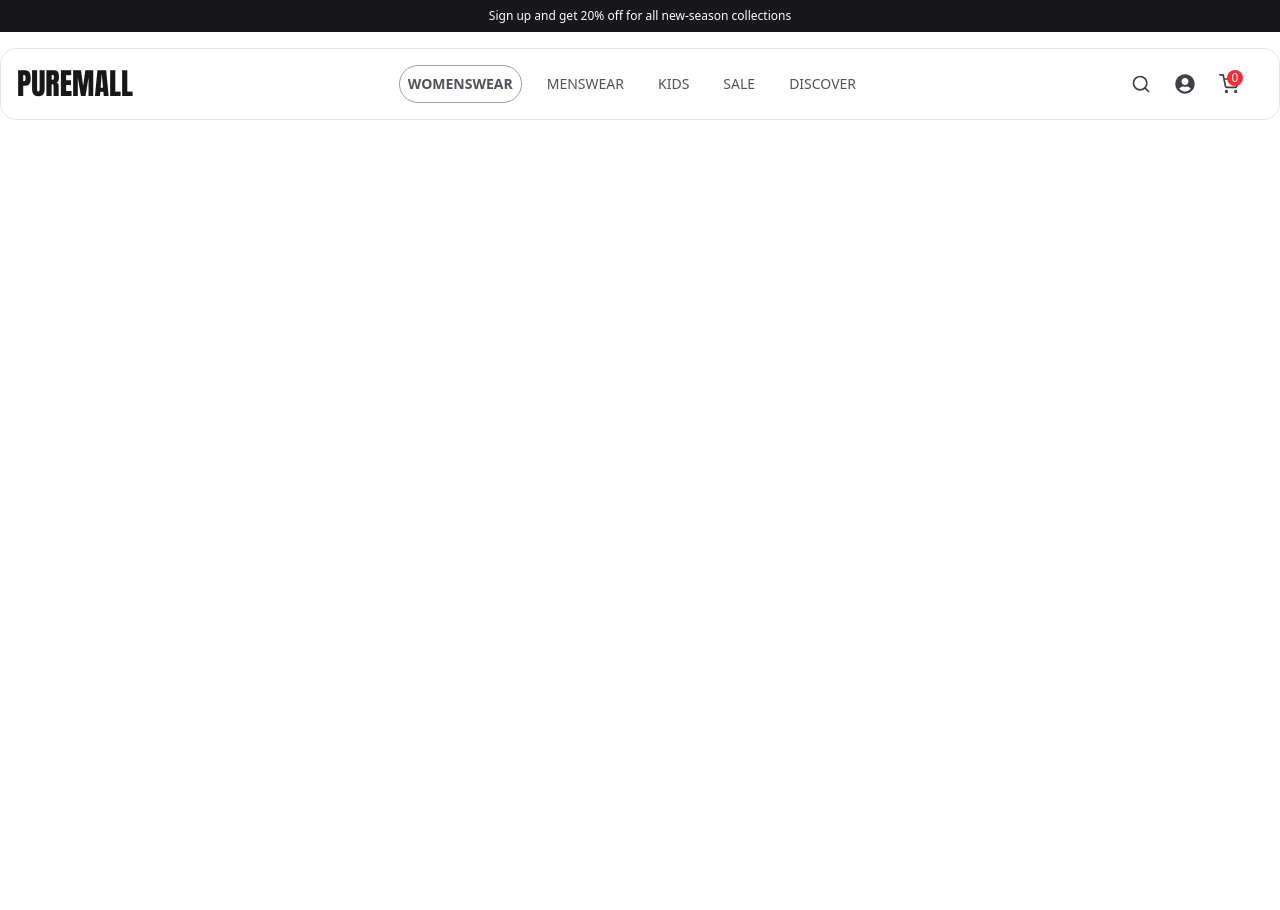
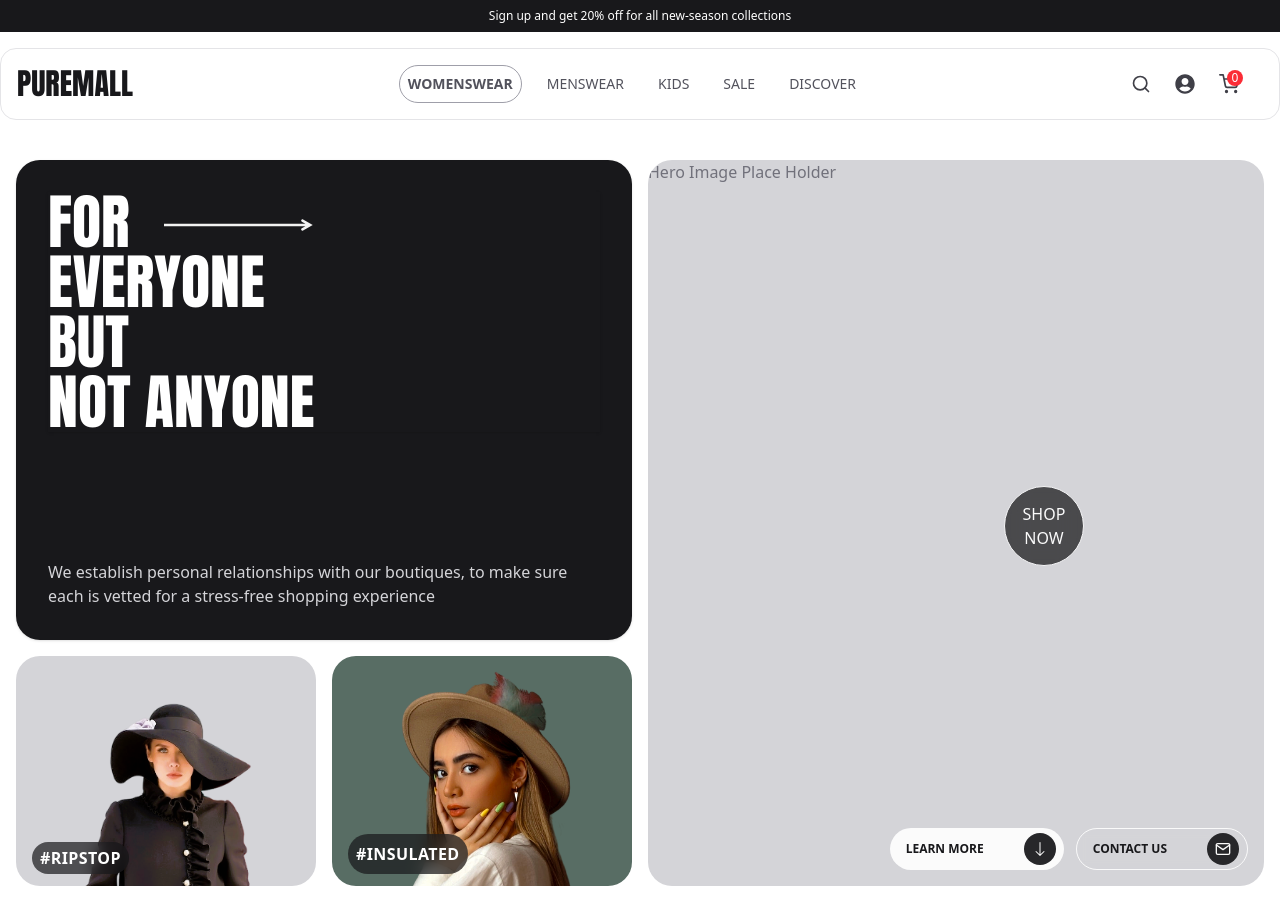
Before and after one commit to Nabil593/Modern-E-Commerce, a React (Vite) app: page / in a window 1280 px wide. Before the commit the page ends 800 px from the top, so only its background shows below. Built offline with nearby package versions, Linux system fonts and the light colour scheme.

Commit message:
update03

```diff
--- a/src/App.jsx
+++ b/src/App.jsx
@@ -1,10 +1,12 @@
 import React from 'react'
 import Header from './components/Header';
+import Hero from './components/Hero';
 
 const App = () => {
   return (
     <div className='min-h-screen bg-white antialiased'>
       <Header />
+      <Hero />
     </div>
   )
 }
--- /dev/null
+++ b/src/components/Hero.jsx
@@ -0,0 +1,156 @@
+import React, { useEffect, useRef } from 'react'
+import svg from '../assets/svg/arrow.svg'
+import { BsArrowDown } from 'react-icons/bs';
+import { FiMail } from 'react-icons/fi';
+
+
+
+const Hero = () => {
+
+    const shopButtonRef = useRef();
+    const containerRef = useRef();
+
+
+  useEffect(() => {
+    const btn = shopButtonRef.current;
+    const container = containerRef.current;
+    if (!btn || !container) return;
+
+    let rafId = null;
+    let targetX = 0;
+    let targetY = 0;
+
+    let currentX = 0;
+    let currentY = 0;
+
+    const maxOffset = 180;
+    const ease = 0.1; // smaller = smoother/slower
+
+    const animate = () => {
+      // Lerp for smooth motion
+      currentX += (targetX - currentX) * ease;
+      currentY += (targetY - currentY) * ease;
+
+      btn.style.transform = `translate(${currentX}px, ${currentY}px)`;
+
+      rafId = requestAnimationFrame(animate);
+    };
+
+    const onMouseMove = (e) => {
+      const rect = container.getBoundingClientRect();
+
+      const relX = e.clientX - (rect.left + rect.width / 2);
+      const relY = e.clientY - (rect.top + rect.height / 2);
+
+      const nx = relX / (rect.width / 2);
+      const ny = relY / (rect.height / 2);
+
+      targetX = Math.max(-1, Math.min(1, nx)) * maxOffset;
+      targetY = Math.max(-1, Math.min(1, ny)) * maxOffset;
+
+      if (!rafId) rafId = requestAnimationFrame(animate);
+    };
+
+    container.addEventListener("mousemove", onMouseMove);
+
+    return () => {
+      container.removeEventListener("mousemove", onMouseMove);
+      if (rafId) cancelAnimationFrame(rafId);
+    };
+  }, []);
+
+
+
+
+
+  return (
+    <section className='bg-white py-6'>
+        <div className='max-w-7xl mx-auto px-4 grid grid-cols-1 lg:grid-cols-2 gap-4'>
+
+        {/* LEFT COLS */}
+        <div className='flex flex-col space-y-4'>
+
+            <div className='bg-zinc-900 h-[480px] flex flex-col justify-between p-8 rounded-3xl shadow-sm'>
+                <h2 className='text-6xl uppercase anton text-white shadow-sm'>
+                    FOR <img src={svg} alt="arrow" className='inline-block w-40 ml-5'/>
+                    <br/>
+                    EVERYONE
+                    <br/>
+                    BUT
+                    <br/>
+                    NOT ANYONE
+                </h2>
+                <p className='text-zinc-300'>
+                    We establish personal relationships with our boutiques, to make
+                    sure each is vetted for a stress-free shopping experience
+                </p>
+            </div>
+
+
+            <div className='grid grid-cols-2 gap-4'>
+                {/* 1 */}
+                <div className='relative h-[230px] bg-zinc-300 rounded-3xl p-3 overflow-clip'>
+                    <div className='absolute inset-0 bg-[url(/images/port-1.png)] bg-cover bg-top'>
+                    <span className='absolute bottom-3 left-4 bg-zinc-900/70 backdrop-blur-sm text-white font-semibold tracking-wide z-20 px-2 py-1 rounded-full'>
+                        #RIPSTOP
+                    </span>
+                    </div>
+                </div>
+                {/* 2 */}
+
+                <div className='relative h-[230px] bg-[#586D64] rounded-3xl  p-3 overflow-clip'>
+                    <div className='absolute inset-0 bg-[url(/images/port-2.png)] bg-cover bg-top'>
+                    <span className='absolute bottom-3 left-4 bg-zinc-900/70 backdrop-blur-sm text-white font-semibold tracking-wide  z-20 px-2 py-2 rounded-full'>
+                        #INSULATED
+                    </span>
+                    </div>
+                </div>
+            </div>
+        </div>
+
+
+        {/* RIGHT COLS */}
+        <div ref={containerRef} className='relative hidden lg:flex lg:items-center lg:justify-center bg-zinc-300 rounded-3xl overflow-hidden'>
+
+            <div className='w-full h-full flex- items-center justify-center text-zinc-500'>
+                Hero Image Place Holder
+            </div>
+
+            <div ref={shopButtonRef} className='absolute bottom-80 right-45 size-20 flex items-center justify-center text-center bg-zinc-800/80 backdrop-blur-md text-zinc-50 uppercase rounded-full border border-zinc-100'>
+            SHOP NOW
+            </div>
+
+            {/* BUTTON OVERLAYING IMAGE */}
+            <div className='absolute bottom-4 right-4 flex space-x-3'>
+
+                {/* 1 */}
+                <button className='group bg-white/90 backdrop-blur-xs cursor-pointer flex items-center justify-center gap-10 text-zinc-900 text-xs uppercase pl-4 pr-2 py-1 rounded-full hover:bg-zinc-900 hover:text-zinc-50 transition-all duration-200 ease-in font-semibold '>
+                Learn More
+                <span className='size-8 bg-zinc-800 group-hover:bg-zinc-100 rounded-full flex items-center justify-center'>
+                    <BsArrowDown size={16} className='text-zinc-50 group-hover:text-black hover:font-bold'/>
+                </span>
+                </button>
+
+                {/* 2 */}
+
+                <button className='border border-zinc-50 group backdrop-blur-xs cursor-pointer flex items-center justify-center gap-10 text-zinc-900 text-xs uppercase pl-4 pr-2 py-1 rounded-full hover:bg-zinc-900 hover:text-zinc-50 transition-all duration-200 ease-in font-semibold '>
+                Contact US
+                <span className='size-8 bg-zinc-800 group-hover:bg-zinc-100 rounded-full flex items-center justify-center'>
+                    <FiMail size={16} className='text-zinc-50 group-hover:text-black'/>
+                </span>
+                </button>
+
+            </div>
+        </div>
+
+        {/* MOBILE BUTTON */}
+        <div className='w-full md:hidden bg-[#586b3f] text-white p-4 flex items-center justify-center rounded-full font-semibold uppercase'>
+            SHOP NOW
+        </div>
+
+        </div>
+    </section>
+  )
+}
+
+export default Hero;
```
Also changed, not shown: src/assets/svg/arrow.svg (renamed from public/svg/arrow.svg).
